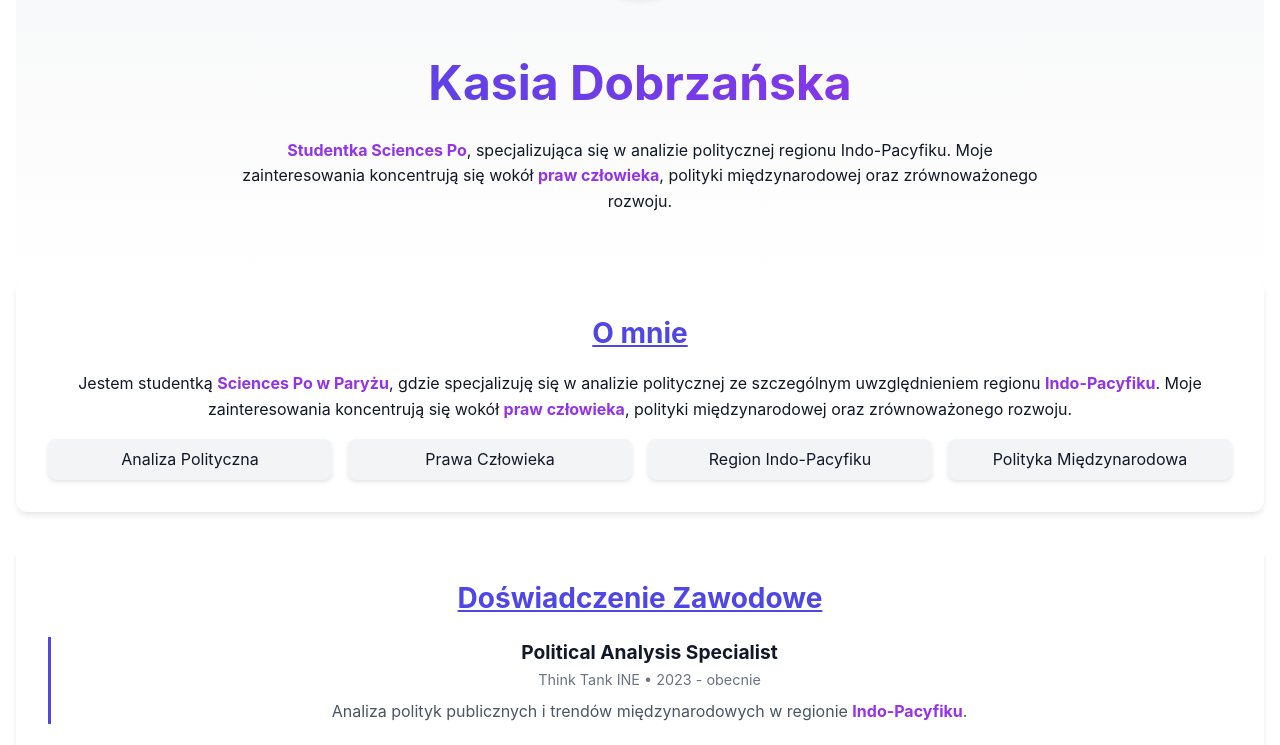
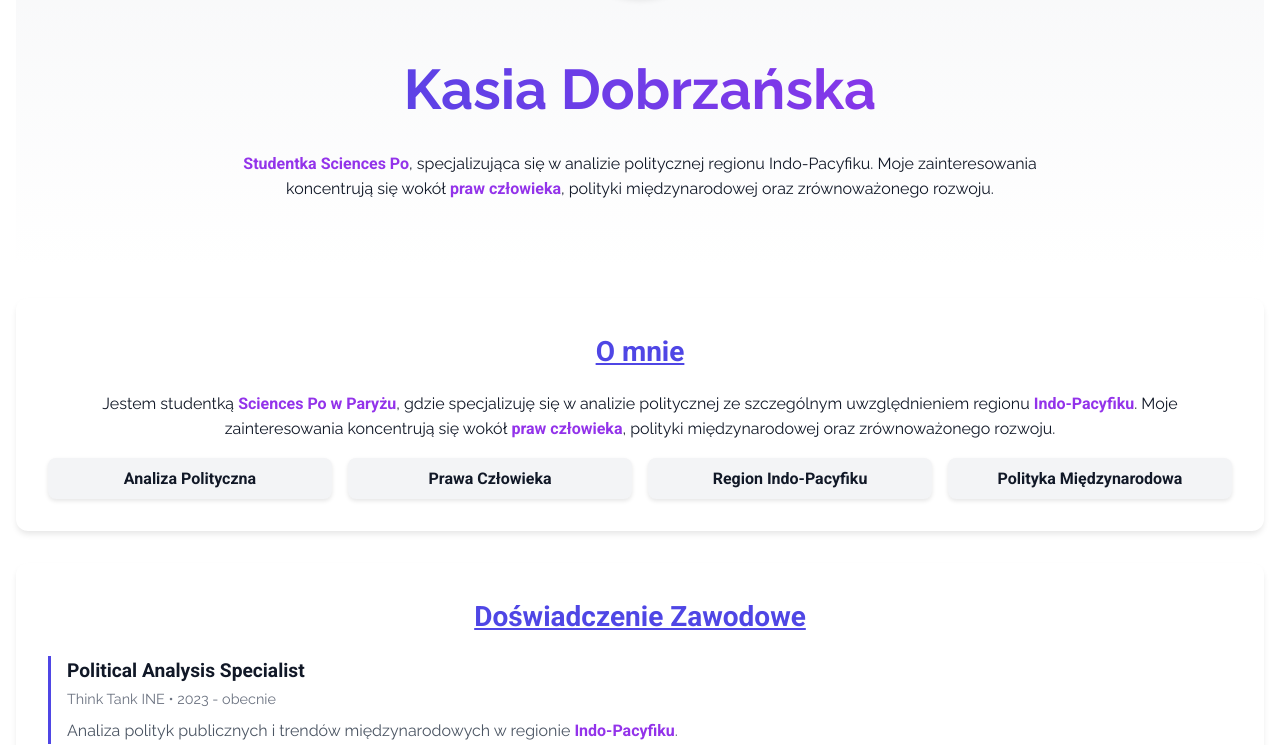
Before and after one commit to bohdandobrzanski/kasia, a plain HTML site: page index.html in a window 1280 px wide. Shown: the part 233-978 px from the top of the page. Drawn offline with Linux system fonts and the light colour scheme.

Commit message:
Update index.html

```diff
--- a/index.html
+++ b/index.html
@@ -4,6 +4,7 @@
     <meta charset="UTF-8">
     <meta name="viewport" content="width=device-width, initial-scale=1.0">
     <title>Kasia Dobrzańska - Portfolio</title>
+    <link href="https://fonts.googleapis.com/css2?family=Roboto:wght@400;700&family=Raleway:wght@400;700&display=swap" rel="stylesheet">
     <style>
         :root {
             --primary-color: #4F46E5;
@@ -23,7 +24,7 @@
         }
 
         body {
-            font-family: -apple-system, BlinkMacSystemFont, 'Segoe UI', Roboto, 'Helvetica Neue', Arial, sans-serif;
+            font-family: 'Raleway', sans-serif;
             line-height: 1.6;
             color: var(--text-color);
             background-color: var(--background-color);
@@ -47,11 +48,12 @@
         }
 
         .hero-text h1 {
-            font-size: clamp(2rem, 5vw, 3rem);
+            font-size: clamp(2.5rem, 5vw, 3.5rem);
             margin-bottom: 1rem;
             background: linear-gradient(to right, var(--primary-color), var(--secondary-color));
             -webkit-background-clip: text;
             color: transparent;
+            font-weight: 700;
         }
 
         .hero-image {
@@ -74,9 +76,15 @@
             background: var(--background-color);
             border-radius: 12px;
             padding: 2rem;
-            margin-bottom: 2rem;
+            margin: 2rem 0;
             box-shadow: 0 4px 6px -1px rgba(0, 0, 0, 0.1);
             text-align: center;
+            transition: transform 0.3s ease, box-shadow 0.3s ease;
+        }
+
+        .cv-section:hover {
+            transform: translateY(-5px);
+            box-shadow: 0 6px 12px rgba(0, 0, 0, 0.15);
         }
 
         .cv-section h3 {
@@ -84,22 +92,28 @@
             margin-bottom: 1rem;
             font-size: 1.75rem;
             text-decoration: underline;
+            font-family: 'Roboto', sans-serif;
+            font-weight: 700;
         }
 
         .highlight {
             color: var(--highlight-color);
-            font-weight: bold;
+            font-weight: 700;
+            font-family: 'Roboto', sans-serif;
         }
 
         .cv-item {
             margin-bottom: 1.5rem;
             padding-left: 1rem;
             border-left: 3px solid var(--primary-color);
+            text-align: left;
         }
 
         .cv-item h4 {
             font-size: 1.2rem;
             color: var(--text-color);
+            font-weight: 700;
+            font-family: 'Roboto', sans-serif;
         }
 
         .cv-item .date {
@@ -125,6 +139,8 @@
             border-radius: 8px;
             text-align: center;
             box-shadow: 0 2px 4px rgba(0, 0, 0, 0.1);
+            font-weight: 700;
+            font-family: 'Roboto', sans-serif;
         }
     </style>
 </head>
```
